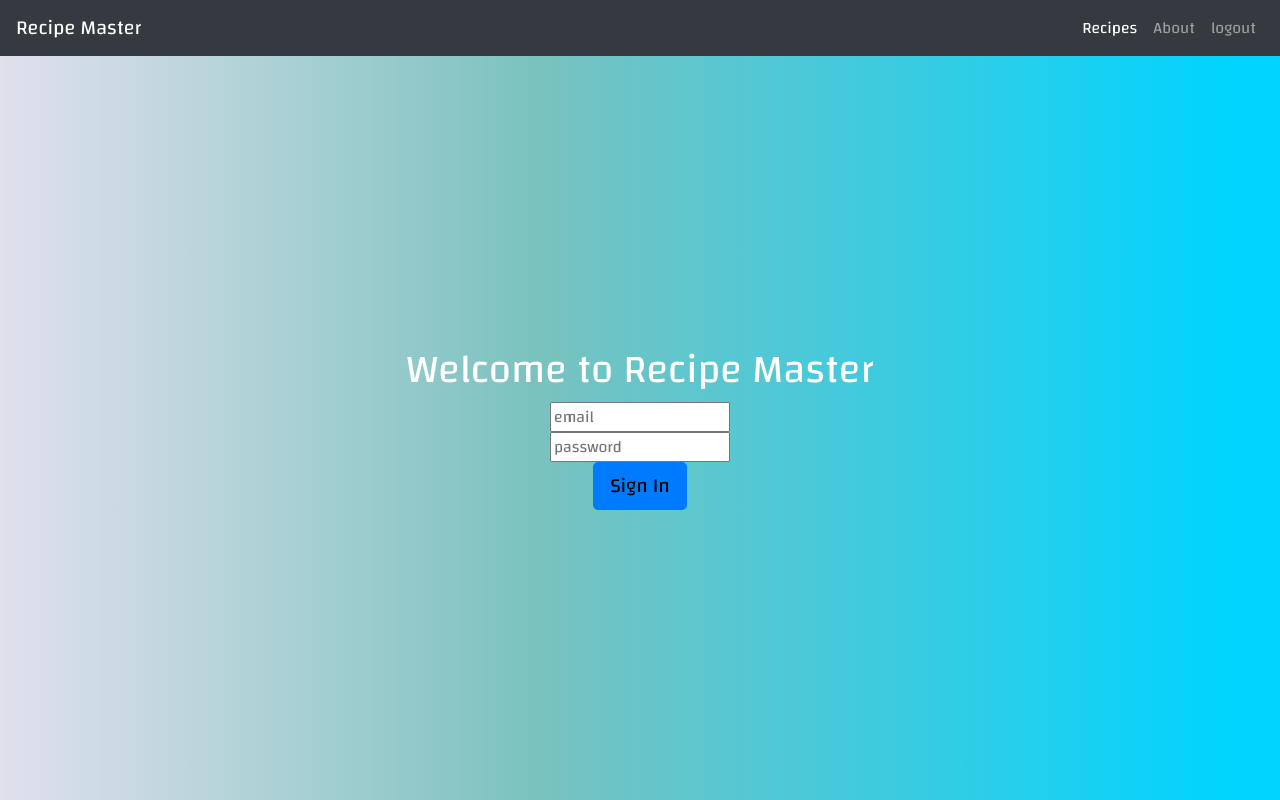
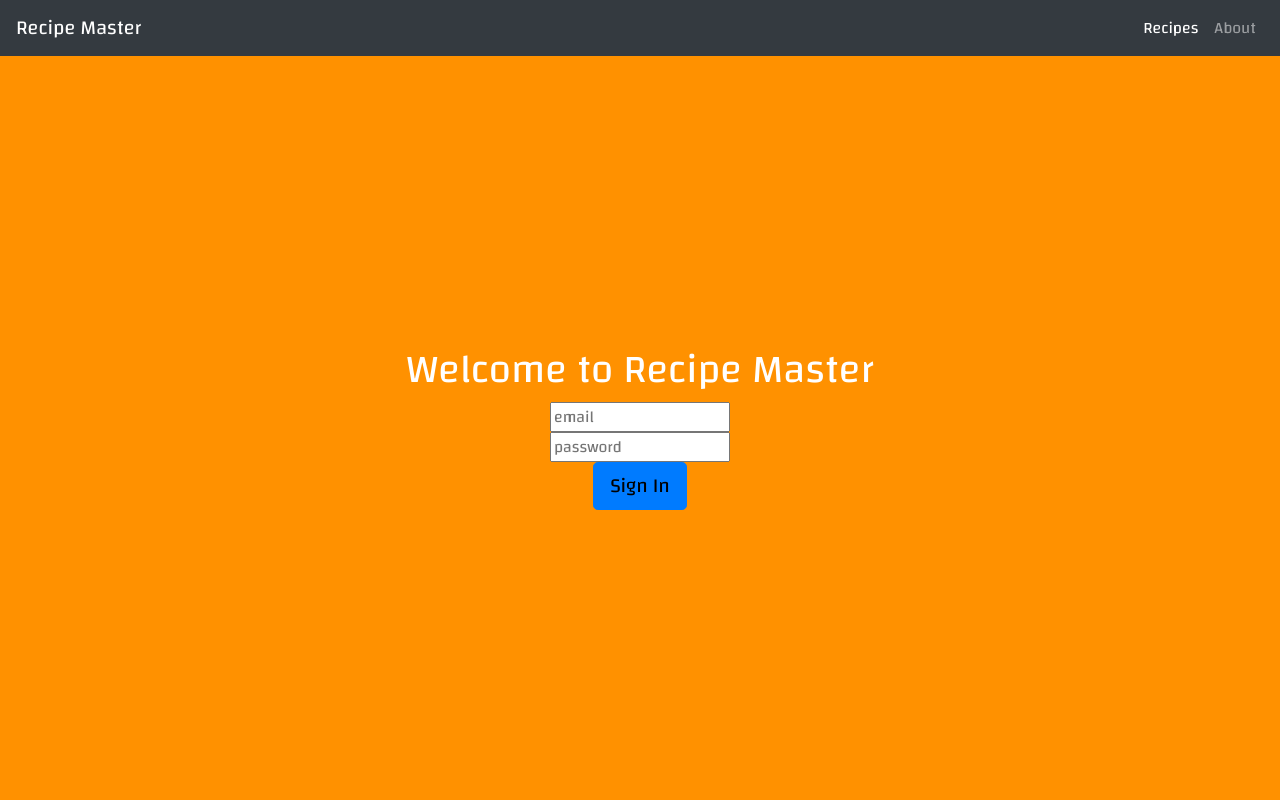
Before and after one commit to hadichloun/recipe-master, a React (Create React App) app: page / in a window 1280 px wide. Built offline with nearby package versions, Linux system fonts and the light colour scheme.

Commit message:
new api key

```diff
--- a/src/components/Header.js
+++ b/src/components/Header.js
@@ -2,10 +2,6 @@ import React from 'react';
 
 const Header = (props) => {
 
-  const logout = ()=> {
-     localStorage.removeItem('token');
-     window.location = '/'
-  }
     return(
         <div className="Header">
             <nav className="navbar navbar-expand-lg navbar-dark bg-dark">
@@ -24,9 +20,9 @@ const Header = (props) => {
               <a className="nav-link" href="/about">About</a>
             </li>
 
-            <li className="nav-item">
+            {/* <li className="nav-item">
               <a className="nav-link" onClick={logout} href="#">logout</a>
-            </li>
+            </li> */}
           </ul>
         </div>
       </nav>
--- a/src/components/Main.css
+++ b/src/components/Main.css
@@ -1,9 +1,13 @@
 .Main{
     height: 93vh;
-    background: linear-gradient(90deg, rgba(225,224,237,1) 0%, rgba(122,194,191,1) 42%, rgba(0,212,255,1) 96%);
+    /* background: url("./public/pexels-polina-kovaleva-8100517.jpg"); */
+    /* background-image:linear-gradient(90deg, rgb(56, 40, 233) 0%, rgb(122, 194, 128) 42%, rgb(255, 136, 0) 96%); */
+    background: rgb(255, 145, 0);
     display: flex;
     justify-content: center;
     align-items: center;
     flex-direction: column;
     color: #ffffff !important;
 }
+
+/* background: linear-gradient(90deg, rgba(225,224,237,1) 0%, rgba(122,194,191,1) 42%, rgba(0,212,255,1) 96%); */
--- a/src/components/Main.js
+++ b/src/components/Main.js
@@ -9,7 +9,7 @@ const Main = props => {
     const history = useHistory();
 
     const signIn = () => {
-        localStorage.setItem('token', 'xdjswjw34867675')
+        localStorage.setItem('token', '12345')
          window.location = '/recipes'
     }
     return(
--- a/src/components/Recipes.css
+++ b/src/components/Recipes.css
@@ -29,7 +29,7 @@ button{
 
 .recipes{
     display: grid;
-    grid-template-columns: repeat(3, 1fr);
+    grid-template-columns: repeat(4, 1fr);
   height: auto;
     gap: 20px;
 }
--- a/src/components/Recipes.js
+++ b/src/components/Recipes.js
@@ -24,6 +24,12 @@ const Recipes = () => {
             setQuery('')
     }
 
+    const logout = ()=> {
+        localStorage.removeItem('token')
+        window.location = '/'
+
+     }
+
     return (
         <div>
 
@@ -31,6 +37,8 @@ const Recipes = () => {
             <form onSubmit={handleSubmit}>
                 <input type='text' value={query} placeholder='search recipes' onChange={(e) => setQuery(e.target.value)} />
                 <input type='submit' value='search' />
+              <button className="logoutbutton" onClick={logout} href="#">logout</button>
+
             </form>
 
             <div className='recipes'>
@@ -41,6 +49,8 @@ const Recipes = () => {
             </div>
 
 
+
+
         </div>
     )
 }
```
Also changed, not shown: 1 other file (tests, documents, lock files or other folders).
